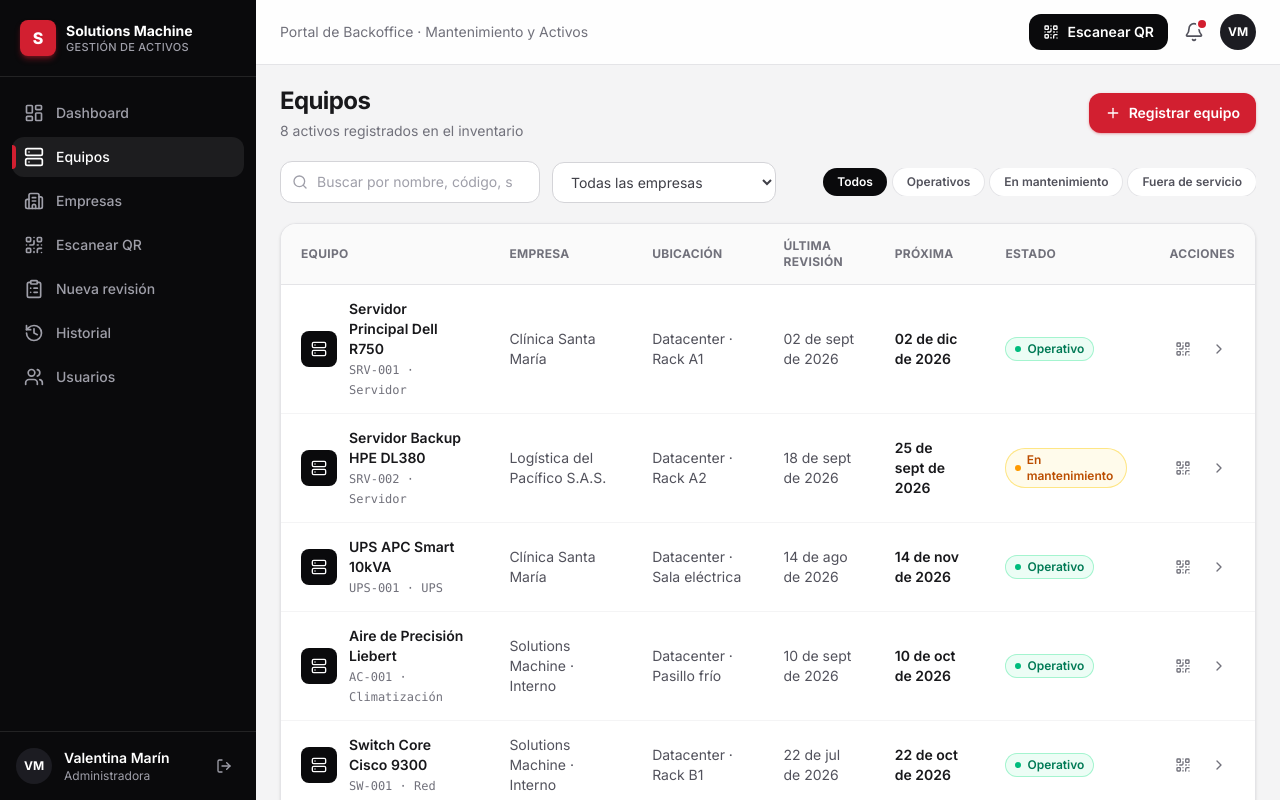
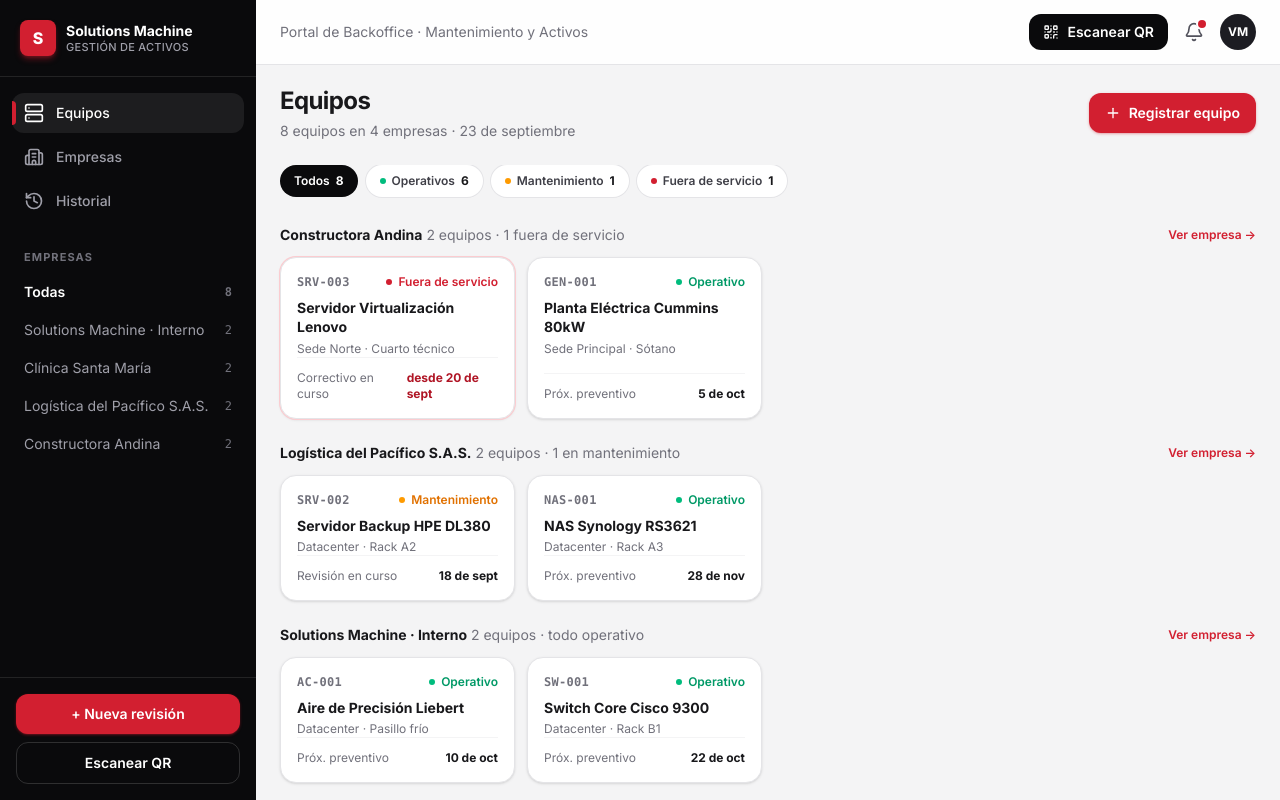
Before and after one commit to vmarrerop/SOLUTIONS, a React (Vite) app in the folder frontend/: page /equipos in a window 1280 px wide. Shown: the top 800 px of the page. Built offline with nearby package versions, Linux system fonts and the light colour scheme.

Commit message:
feat(frontend): simplified admin view with equipment grouped by company

```diff
--- a/frontend/src/App.tsx
+++ b/frontend/src/App.tsx
@@ -2,7 +2,6 @@
 import { DataProvider } from './store/DataContext'
 import { AppLayout } from './components/layout/AppLayout'
 import { LoginPage } from './pages/LoginPage'
-import { DashboardPage } from './pages/DashboardPage'
 import { EquiposPage } from './pages/EquiposPage'
 import { EquipoNuevoPage } from './pages/EquipoNuevoPage'
 import { EquipoDetallePage } from './pages/EquipoDetallePage'
@@ -10,7 +9,6 @@
 import { EscanearPage } from './pages/EscanearPage'
 import { RevisionFormPage } from './pages/RevisionFormPage'
 import { HistorialPage } from './pages/HistorialPage'
-import { UsuariosPage } from './pages/UsuariosPage'
 import { TecnicoLayout } from './components/layout/TecnicoLayout'
 import { TecnicoLoginPage } from './pages/tecnico/TecnicoLoginPage'
 import { TecnicoEscanearPage } from './pages/tecnico/TecnicoEscanearPage'
@@ -29,7 +27,7 @@
           <Route path="/tecnico/reporte" element={<RevisionFormPage />} />
         </Route>
         <Route element={<AppLayout />}>
-          <Route path="/" element={<DashboardPage />} />
+          <Route path="/" element={<Navigate to="/equipos" replace />} />
           <Route path="/equipos" element={<EquiposPage />} />
           <Route path="/equipos/nuevo" element={<EquipoNuevoPage />} />
           <Route path="/equipos/:id" element={<EquipoDetallePage />} />
@@ -37,7 +35,6 @@
           <Route path="/escanear" element={<EscanearPage />} />
           <Route path="/revisiones/nueva" element={<RevisionFormPage />} />
           <Route path="/historial" element={<HistorialPage />} />
-          <Route path="/usuarios" element={<UsuariosPage />} />
         </Route>
         <Route path="*" element={<Navigate to="/" replace />} />
       </Routes>
--- a/frontend/src/components/layout/BottomNav.tsx
+++ b/frontend/src/components/layout/BottomNav.tsx
@@ -1,20 +1,19 @@
 import { NavLink } from 'react-router-dom'
-import { LayoutDashboard, Server, QrCode, History, Building2 } from 'lucide-react'
+import { Server, QrCode, History, Building2 } from 'lucide-react'
 import { cx } from '../ui'
 
 const items = [
-  { to: '/', label: 'Inicio', icon: LayoutDashboard, end: true },
   { to: '/equipos', label: 'Equipos', icon: Server },
+  { to: '/empresas', label: 'Empresas', icon: Building2 },
   { to: '/escanear', label: 'Escanear', icon: QrCode, primary: true },
   { to: '/historial', label: 'Historial', icon: History },
-  { to: '/empresas', label: 'Empresas', icon: Building2 },
 ]
 
 export function BottomNav() {
   return (
     <nav className="safe-bottom fixed inset-x-0 bottom-0 z-40 border-t border-zinc-200 bg-white/95 backdrop-blur lg:hidden">
-      <div className="mx-auto grid max-w-md grid-cols-5">
-        {items.map(({ to, label, icon: Icon, end, primary }) =>
+      <div className="mx-auto grid max-w-md grid-cols-4">
+        {items.map(({ to, label, icon: Icon, primary }) =>
           primary ? (
             <NavLink
               key={to}
@@ -30,7 +29,6 @@
             <NavLink
               key={to}
               to={to}
-              end={end}
               className={({ isActive }) =>
                 cx(
                   'flex flex-col items-center gap-1 pt-2.5 pb-2 text-[10px] font-medium transition-colors',
--- a/frontend/src/components/layout/Sidebar.tsx
+++ b/frontend/src/components/layout/Sidebar.tsx
@@ -1,24 +1,12 @@
-import { NavLink } from 'react-router-dom'
-import {
-  LayoutDashboard,
-  Server,
-  Building2,
-  QrCode,
-  ClipboardList,
-  History,
-  Users,
-  LogOut,
-} from 'lucide-react'
-import { Avatar, LogoSM, cx } from '../ui'
+import { Link, NavLink, useLocation, useSearchParams } from 'react-router-dom'
+import { Server, Building2, History } from 'lucide-react'
+import { LogoSM, cx } from '../ui'
+import { useData } from '../../store/DataContext'
 
 const nav = [
-  { to: '/', label: 'Dashboard', icon: LayoutDashboard, end: true },
   { to: '/equipos', label: 'Equipos', icon: Server },
   { to: '/empresas', label: 'Empresas', icon: Building2 },
-  { to: '/escanear', label: 'Escanear QR', icon: QrCode },
-  { to: '/revisiones/nueva', label: 'Nueva revisión', icon: ClipboardList },
   { to: '/historial', label: 'Historial', icon: History },
-  { to: '/usuarios', label: 'Usuarios', icon: Users },
 ]
 
 export function Sidebar({
@@ -28,18 +16,26 @@
   className?: string
   onNavigate?: () => void
 }) {
+  const { equipos, empresas } = useData()
+  const { pathname } = useLocation()
+  const [params] = useSearchParams()
+  const empresaActiva = pathname === '/equipos' ? (params.get('empresa') ?? '') : null
+
+  const cuenta = (empresaId: string) =>
+    equipos.filter((e) => e.empresaId === empresaId).length
+
   return (
     <aside className={cx('flex-col bg-ink-950 text-zinc-300', className)}>
       <div className="border-b border-white/10 px-5 py-5">
         <LogoSM />
       </div>
 
-      <nav className="flex-1 space-y-1 overflow-y-auto px-3 py-4">
-        {nav.map(({ to, label, icon: Icon, end }) => (
+      <div className="flex-1 overflow-y-auto px-3 py-4">
+        <nav className="space-y-1">
+          {nav.map(({ to, label, icon: Icon }) => (
             <NavLink
               key={to}
               to={to}
-            end={end}
               onClick={onNavigate}
               className={({ isActive }) =>
                 cx(
@@ -63,21 +59,63 @@
           ))}
         </nav>
 
-      <div className="border-t border-white/10 p-4">
-        <div className="flex items-center gap-3">
-          <Avatar nombre="Valentina Marín" className="bg-brand-600" />
-          <div className="min-w-0 flex-1 leading-tight">
-            <p className="truncate text-sm font-semibold text-white">Valentina Marín</p>
-            <p className="truncate text-xs text-zinc-400">Administradora</p>
+        {/* Filtro rápido por empresa */}
+        <p className="mt-7 mb-2 px-3 text-[11px] font-bold tracking-widest text-zinc-500 uppercase">
+          Empresas
+        </p>
+        <div className="space-y-0.5">
+          <Link
+            to="/equipos"
+            onClick={onNavigate}
+            className={cx(
+              'flex items-center justify-between rounded-lg px-3 py-2 text-sm transition-colors',
+              empresaActiva === ''
+                ? 'font-semibold text-white'
+                : 'text-zinc-400 hover:text-zinc-100',
+            )}
+          >
+            Todas
+            <span className="font-mono text-xs text-zinc-500">{equipos.length}</span>
+          </Link>
+          {empresas
+            .filter((em) => cuenta(em.id) > 0)
+            .map((em) => (
+              <Link
+                key={em.id}
+                to={`/equipos?empresa=${em.id}`}
+                onClick={onNavigate}
+                className={cx(
+                  'flex items-center justify-between gap-2 rounded-lg px-3 py-2 text-sm transition-colors',
+                  empresaActiva === em.id
+                    ? 'font-semibold text-white'
+                    : 'text-zinc-400 hover:text-zinc-100',
+                )}
+              >
+                <span className="truncate">{em.nombre}</span>
+                <span className="shrink-0 font-mono text-xs text-zinc-500">
+                  {cuenta(em.id)}
+                </span>
+              </Link>
+            ))}
         </div>
-          <button
-            type="button"
-            title="Cerrar sesión"
-            className="rounded-lg p-2 text-zinc-400 transition-colors hover:bg-white/5 hover:text-white"
+      </div>
+
+      {/* Acciones principales */}
+      <div className="space-y-2 border-t border-white/10 p-4">
+        <Link
+          to="/revisiones/nueva"
+          onClick={onNavigate}
+          className="flex items-center justify-center gap-2 rounded-xl bg-brand-600 px-4 py-2.5 text-sm font-semibold text-white shadow-sm shadow-brand-600/40 transition-colors hover:bg-brand-700"
         >
-            <LogOut className="size-4" />
-          </button>
-        </div>
+          + Nueva revisión
+        </Link>
+        <Link
+          to="/escanear"
+          onClick={onNavigate}
+          className="flex items-center justify-center gap-2 rounded-xl border border-white/15 px-4 py-2.5 text-sm font-semibold text-white transition-colors hover:bg-white/5"
+        >
+          Escanear QR
+        </Link>
       </div>
     </aside>
   )
--- a/frontend/src/pages/EquiposPage.tsx
+++ b/frontend/src/pages/EquiposPage.tsx
@@ -1,50 +1,149 @@
 import { useMemo, useState } from 'react'
 import { Link, useSearchParams } from 'react-router-dom'
-import { Server, Plus, MapPin, ChevronRight, QrCode, Building2 } from 'lucide-react'
-import {
-  Button,
-  Card,
-  EstadoEquipoBadge,
-  PageHeader,
-  SearchInput,
-  cx,
-} from '../components/ui'
+import { Plus } from 'lucide-react'
+import { Button, Card, PageHeader, cx } from '../components/ui'
 import { useData } from '../store/DataContext'
-import { formatFecha } from '../data/mock'
-import type { EstadoEquipo } from '../types'
+import type { EstadoEquipo, Equipo } from '../types'
 
-const filtros: Array<{ id: EstadoEquipo | 'todos'; label: string }> = [
-  { id: 'todos', label: 'Todos' },
-  { id: 'operativo', label: 'Operativos' },
-  { id: 'mantenimiento', label: 'En mantenimiento' },
-  { id: 'fuera_servicio', label: 'Fuera de servicio' },
-]
+const ESTADOS: Record<
+  EstadoEquipo,
+  { label: string; dot: string; text: string }
+> = {
+  operativo: { label: 'Operativo', dot: 'bg-emerald-500', text: 'text-emerald-600' },
+  mantenimiento: { label: 'Mantenimiento', dot: 'bg-amber-500', text: 'text-amber-600' },
+  fuera_servicio: { label: 'Fuera de servicio', dot: 'bg-brand-600', text: 'text-brand-600' },
+}
+
+/* Lo que falla va primero */
+const PESO: Record<EstadoEquipo, number> = {
+  fuera_servicio: 0,
+  mantenimiento: 1,
+  operativo: 2,
+}
+
+function fechaCorta(iso: string | null) {
+  if (!iso) return '—'
+  const hoy = new Date()
+  const local = `${hoy.getFullYear()}-${String(hoy.getMonth() + 1).padStart(2, '0')}-${String(hoy.getDate()).padStart(2, '0')}`
+  if (iso === local) return 'hoy'
+  return new Date(`${iso}T12:00:00`).toLocaleDateString('es-CO', {
+    day: '2-digit',
+    month: 'short',
+  })
+}
+
+function footerDe(eq: Equipo): { label: string; valor: string } {
+  if (eq.estado === 'fuera_servicio')
+    return { label: 'Correctivo en curso', valor: `desde ${fechaCorta(eq.ultimaRevision)}` }
+  if (eq.estado === 'mantenimiento')
+    return { label: 'Revisión en curso', valor: fechaCorta(eq.ultimaRevision) }
+  return { label: 'Próx. preventivo', valor: fechaCorta(eq.proximaRevision) }
+}
+
+function EquipoCard({ eq }: { eq: Equipo }) {
+  const est = ESTADOS[eq.estado]
+  const footer = footerDe(eq)
+  return (
+    <Link to={`/equipos/${eq.id}`} className="block h-full">
+      <Card
+        className={cx(
+          'flex h-full flex-col p-4 transition-shadow hover:shadow-md',
+          eq.estado === 'fuera_servicio' && 'border-brand-300 ring-1 ring-brand-200',
+        )}
+      >
+        <div className="flex items-center justify-between gap-2">
+          <span className="font-mono text-xs font-semibold tracking-wide text-zinc-500">
+            {eq.codigo}
+          </span>
+          <span className={cx('flex items-center gap-1.5 text-xs font-semibold', est.text)}>
+            <span className={cx('size-1.5 rounded-full', est.dot)} />
+            {est.label}
+          </span>
+        </div>
+        <p className="mt-2 text-sm leading-snug font-bold text-zinc-900">{eq.nombre}</p>
+        <p className="mt-1 text-xs text-zinc-500">{eq.ubicacion}</p>
+        <div className="mt-auto flex items-end justify-between gap-2 border-t border-zinc-100 pt-3">
+          <span className="text-xs text-zinc-500">{footer.label}</span>
+          <span
+            className={cx(
+              'text-xs font-bold',
+              eq.estado === 'fuera_servicio' ? 'text-brand-700' : 'text-zinc-900',
+            )}
+          >
+            {footer.valor}
+          </span>
+        </div>
+      </Card>
+    </Link>
+  )
+}
 
 export function EquiposPage() {
-  const { equipos, empresas, getEmpresa } = useData()
-  const [params, setParams] = useSearchParams()
-  const [query, setQuery] = useState('')
+  const { equipos, empresas } = useData()
+  const [params] = useSearchParams()
   const [filtro, setFiltro] = useState<EstadoEquipo | 'todos'>('todos')
   const empresaFiltro = params.get('empresa') ?? ''
 
-  const lista = useMemo(() => {
-    const q = query.trim().toLowerCase()
-    return equipos.filter((e) => {
-      if (empresaFiltro && e.empresaId !== empresaFiltro) return false
-      if (filtro !== 'todos' && e.estado !== filtro) return false
-      if (!q) return true
-      return [e.nombre, e.codigo, e.tipo, e.ubicacion, e.serial]
-        .join(' ')
-        .toLowerCase()
-        .includes(q)
+  const conteos = useMemo(() => {
+    const base = empresaFiltro
+      ? equipos.filter((e) => e.empresaId === empresaFiltro)
+      : equipos
+    return {
+      todos: base.length,
+      operativo: base.filter((e) => e.estado === 'operativo').length,
+      mantenimiento: base.filter((e) => e.estado === 'mantenimiento').length,
+      fuera_servicio: base.filter((e) => e.estado === 'fuera_servicio').length,
+    }
+  }, [equipos, empresaFiltro])
+
+  /* Empresas con sus equipos filtrados; las que tienen fallas, arriba */
+  const grupos = useMemo(() => {
+    return empresas
+      .map((empresa) => {
+        const lista = equipos
+          .filter((e) => e.empresaId === empresa.id)
+          .filter((e) => !empresaFiltro || e.empresaId === empresaFiltro)
+          .filter((e) => filtro === 'todos' || e.estado === filtro)
+          .sort((a, b) => PESO[a.estado] - PESO[b.estado])
+        return { empresa, lista, todos: equipos.filter((e) => e.empresaId === empresa.id) }
       })
-  }, [equipos, query, filtro, empresaFiltro])
+      .filter((g) => g.lista.length > 0 && (!empresaFiltro || g.empresa.id === empresaFiltro))
+      .sort(
+        (a, b) =>
+          Math.min(...a.lista.map((e) => PESO[e.estado])) -
+          Math.min(...b.lista.map((e) => PESO[e.estado])),
+      )
+  }, [empresas, equipos, filtro, empresaFiltro])
+
+  const resumenDe = (lista: Equipo[]) => {
+    const fuera = lista.filter((e) => e.estado === 'fuera_servicio').length
+    const mant = lista.filter((e) => e.estado === 'mantenimiento').length
+    const partes = [`${lista.length} ${lista.length === 1 ? 'equipo' : 'equipos'}`]
+    if (fuera) partes.push(`${fuera} fuera de servicio`)
+    else if (mant) partes.push(`${mant} en mantenimiento`)
+    else partes.push('todo operativo')
+    return partes.join(' · ')
+  }
+
+  const hoy = new Date().toLocaleDateString('es-CO', { day: 'numeric', month: 'long' })
+  const empresaSel = empresas.find((e) => e.id === empresaFiltro)
+
+  const chips: Array<{ id: EstadoEquipo | 'todos'; label: string; n: number; dot?: string }> = [
+    { id: 'todos', label: 'Todos', n: conteos.todos },
+    { id: 'operativo', label: 'Operativos', n: conteos.operativo, dot: 'bg-emerald-500' },
+    { id: 'mantenimiento', label: 'Mantenimiento', n: conteos.mantenimiento, dot: 'bg-amber-500' },
+    { id: 'fuera_servicio', label: 'Fuera de servicio', n: conteos.fuera_servicio, dot: 'bg-brand-600' },
+  ]
 
   return (
-    <div className="space-y-5">
+    <div className="space-y-6">
       <PageHeader
-        title="Equipos"
-        subtitle={`${equipos.length} activos registrados en el inventario`}
+        title={empresaSel ? empresaSel.nombre : 'Equipos'}
+        subtitle={
+          empresaSel
+            ? `${conteos.todos} ${conteos.todos === 1 ? 'equipo' : 'equipos'} · ${hoy}`
+            : `${equipos.length} equipos en ${new Set(equipos.map((e) => e.empresaId)).size} empresas · ${hoy}`
+        }
         actions={
           <Link to="/equipos/nuevo">
             <Button>
@@ -55,149 +154,59 @@
         }
       />
 
-      <div className="flex flex-col gap-3 lg:flex-row lg:items-center lg:justify-between">
-        <div className="flex flex-col gap-3 sm:flex-row sm:items-center">
-          <SearchInput
-            value={query}
-            onChange={setQuery}
-            placeholder="Buscar por nombre, código, serial…"
-          />
-          <select
-            value={empresaFiltro}
-            onChange={(e) =>
-              setParams(e.target.value ? { empresa: e.target.value } : {}, {
-                replace: true,
-              })
-            }
-            className="w-full rounded-xl border border-zinc-300 bg-white px-3.5 py-2.5 text-sm text-zinc-700 focus:border-brand-500 focus:ring-2 focus:ring-brand-500/20 focus:outline-none sm:w-56"
-          >
-            <option value="">Todas las empresas</option>
-            {empresas.map((em) => (
-              <option key={em.id} value={em.id}>
-                {em.nombre}
-              </option>
-            ))}
-          </select>
-        </div>
-        <div className="flex gap-1.5 overflow-x-auto pb-1 lg:pb-0">
-          {filtros.map((f) => (
+      {/* Filtros por estado */}
+      <div className="flex gap-2 overflow-x-auto pb-1">
+        {chips.map((c) => (
           <button
-              key={f.id}
+            key={c.id}
             type="button"
-              onClick={() => setFiltro(f.id)}
+            onClick={() => setFiltro(c.id)}
             className={cx(
-                'shrink-0 rounded-full px-3.5 py-1.5 text-xs font-semibold whitespace-nowrap transition-colors',
-                filtro === f.id
+              'flex shrink-0 items-center gap-1.5 rounded-full px-3.5 py-2 text-xs font-semibold whitespace-nowrap transition-colors',
+              filtro === c.id
                 ? 'bg-ink-950 text-white'
-                  : 'bg-white text-zinc-600 ring-1 ring-zinc-200 hover:bg-zinc-50',
+                : 'bg-white text-zinc-700 ring-1 ring-zinc-200 hover:bg-zinc-50',
             )}
           >
-              {f.label}
+            {c.dot && <span className={cx('size-1.5 rounded-full', c.dot)} />}
+            {c.label}
+            <span className={cx('font-bold', filtro === c.id ? 'text-white' : 'text-zinc-900')}>
+              {c.n}
+            </span>
           </button>
         ))}
       </div>
+
+      {/* Grupos por empresa */}
+      {grupos.map(({ empresa, lista }) => (
+        <section key={empresa.id} className="space-y-3">
+          <div className="flex items-center justify-between gap-3">
+            <p className="text-sm">
+              <span className="font-bold text-zinc-900">{empresa.nombre}</span>{' '}
+              <span className="text-zinc-500">{resumenDe(lista)}</span>
+            </p>
+            {!empresaFiltro && (
+              <Link
+                to={`/equipos?empresa=${empresa.id}`}
+                className="shrink-0 text-xs font-semibold text-brand-600 hover:text-brand-700"
+              >
+                Ver empresa →
+              </Link>
+            )}
           </div>
-
-      {/* Cards en móvil */}
-      <div className="grid gap-3 md:hidden">
+          <div className="grid gap-3 sm:grid-cols-2 xl:grid-cols-4">
             {lista.map((eq) => (
-          <Link key={eq.id} to={`/equipos/${eq.id}`}>
-            <Card className="flex items-center gap-3 p-4 transition-shadow active:shadow-md">
-              <span className="flex size-11 shrink-0 items-center justify-center rounded-xl bg-ink-950 text-white">
-                <Server className="size-5" />
-              </span>
-              <div className="min-w-0 flex-1">
-                <p className="truncate text-sm font-semibold text-zinc-900">{eq.nombre}</p>
-                <p className="mt-0.5 flex items-center gap-1 text-xs text-zinc-500">
-                  <span className="font-mono font-semibold text-zinc-700">{eq.codigo}</span>
-                  · <MapPin className="size-3" /> {eq.ubicacion}
-                </p>
-                <p className="mt-0.5 flex items-center gap-1 truncate text-xs text-zinc-500">
-                  <Building2 className="size-3" />
-                  {getEmpresa(eq.empresaId)?.nombre ?? 'Sin empresa'}
-                </p>
-                <div className="mt-2">
-                  <EstadoEquipoBadge estado={eq.estado} />
-                </div>
-              </div>
-              <ChevronRight className="size-5 shrink-0 text-zinc-400" />
-            </Card>
-          </Link>
+              <EquipoCard key={eq.id} eq={eq} />
             ))}
           </div>
+        </section>
+      ))}
 
-      {/* Tabla en desktop */}
-      <Card className="hidden overflow-hidden md:block">
-        <table className="w-full text-sm">
-          <thead>
-            <tr className="border-b border-zinc-200 bg-zinc-50 text-left text-xs font-semibold tracking-wide text-zinc-500 uppercase">
-              <th className="px-5 py-3.5">Equipo</th>
-              <th className="px-5 py-3.5">Empresa</th>
-              <th className="px-5 py-3.5">Ubicación</th>
-              <th className="px-5 py-3.5">Última revisión</th>
-              <th className="px-5 py-3.5">Próxima</th>
-              <th className="px-5 py-3.5">Estado</th>
-              <th className="px-5 py-3.5 text-right">Acciones</th>
-            </tr>
-          </thead>
-          <tbody className="divide-y divide-zinc-100">
-            {lista.map((eq) => (
-              <tr key={eq.id} className="transition-colors hover:bg-zinc-50/70">
-                <td className="px-5 py-3.5">
-                  <Link to={`/equipos/${eq.id}`} className="group flex items-center gap-3">
-                    <span className="flex size-9 shrink-0 items-center justify-center rounded-lg bg-ink-950 text-white">
-                      <Server className="size-4" />
-                    </span>
-                    <span>
-                      <span className="block font-semibold text-zinc-900 group-hover:text-brand-700">
-                        {eq.nombre}
-                      </span>
-                      <span className="font-mono text-xs text-zinc-500">
-                        {eq.codigo} · {eq.tipo}
-                      </span>
-                    </span>
-                  </Link>
-                </td>
-                <td className="px-5 py-3.5 text-zinc-600">
-                  {getEmpresa(eq.empresaId)?.nombre ?? '—'}
-                </td>
-                <td className="px-5 py-3.5 text-zinc-600">{eq.ubicacion}</td>
-                <td className="px-5 py-3.5 text-zinc-600">{formatFecha(eq.ultimaRevision)}</td>
-                <td className="px-5 py-3.5 font-semibold text-zinc-900">
-                  {formatFecha(eq.proximaRevision)}
-                </td>
-                <td className="px-5 py-3.5">
-                  <EstadoEquipoBadge estado={eq.estado} />
-                </td>
-                <td className="px-5 py-3.5">
-                  <div className="flex justify-end gap-1">
-                    <Link
-                      to={`/equipos/${eq.id}`}
-                      title="Ver código QR"
-                      className="rounded-lg p-2 text-zinc-500 hover:bg-zinc-100 hover:text-zinc-900"
-                    >
-                      <QrCode className="size-4" />
-                    </Link>
-                    <Link
-                      to={`/equipos/${eq.id}`}
-                      title="Ver detalle"
-                      className="rounded-lg p-2 text-zinc-500 hover:bg-zinc-100 hover:text-zinc-900"
-                    >
-                      <ChevronRight className="size-4" />
-                    </Link>
-                  </div>
-                </td>
-              </tr>
-            ))}
-          </tbody>
-        </table>
-      </Card>
-
-      {lista.length === 0 && (
+      {grupos.length === 0 && (
         <Card className="p-10 text-center">
           <p className="text-sm font-semibold text-zinc-900">Sin resultados</p>
           <p className="mt-1 text-sm text-zinc-500">
-            No se encontraron equipos con los filtros aplicados.
+            No hay equipos con los filtros aplicados.
           </p>
         </Card>
       )}
```
Lines whose indentation alone changed are shown as unchanged.
